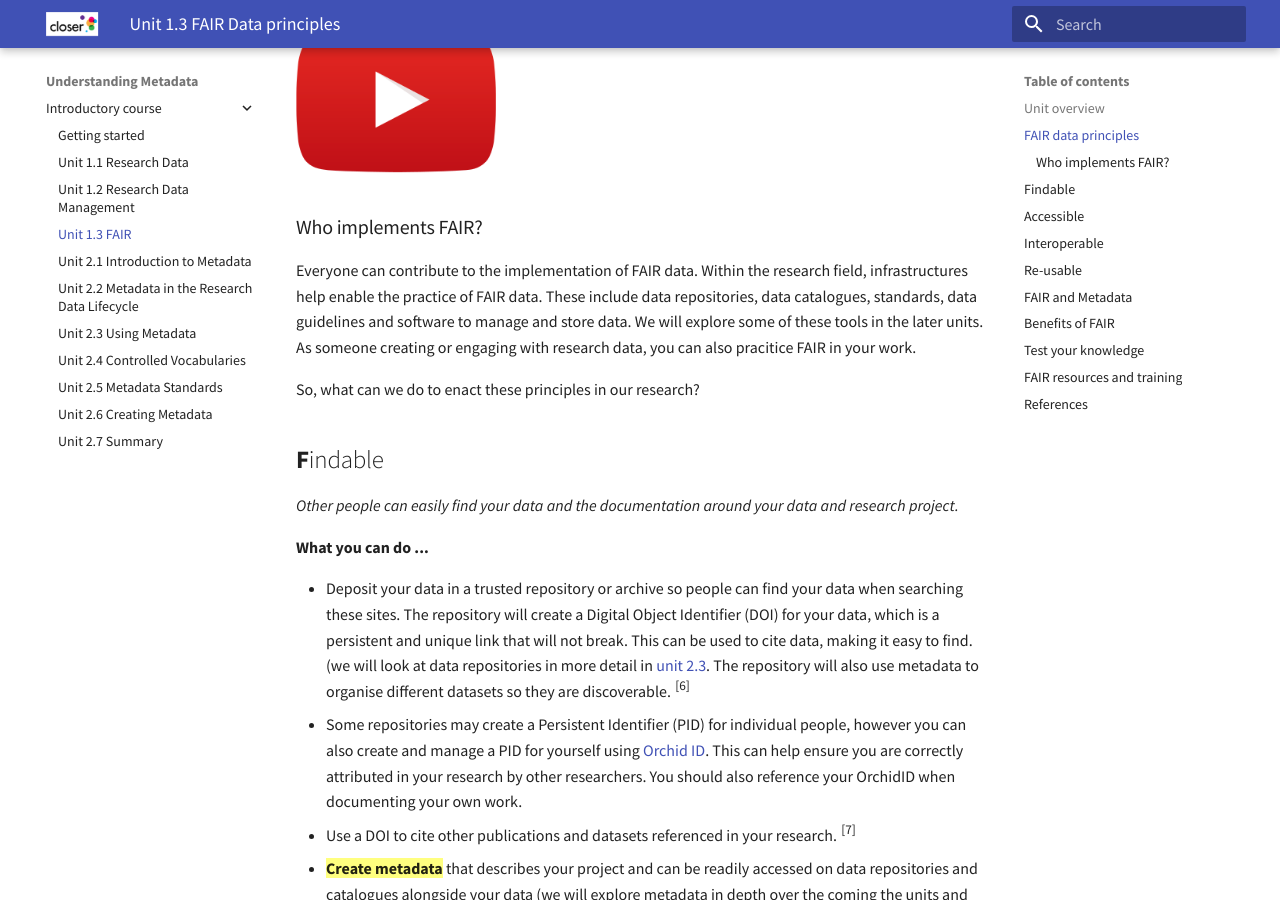
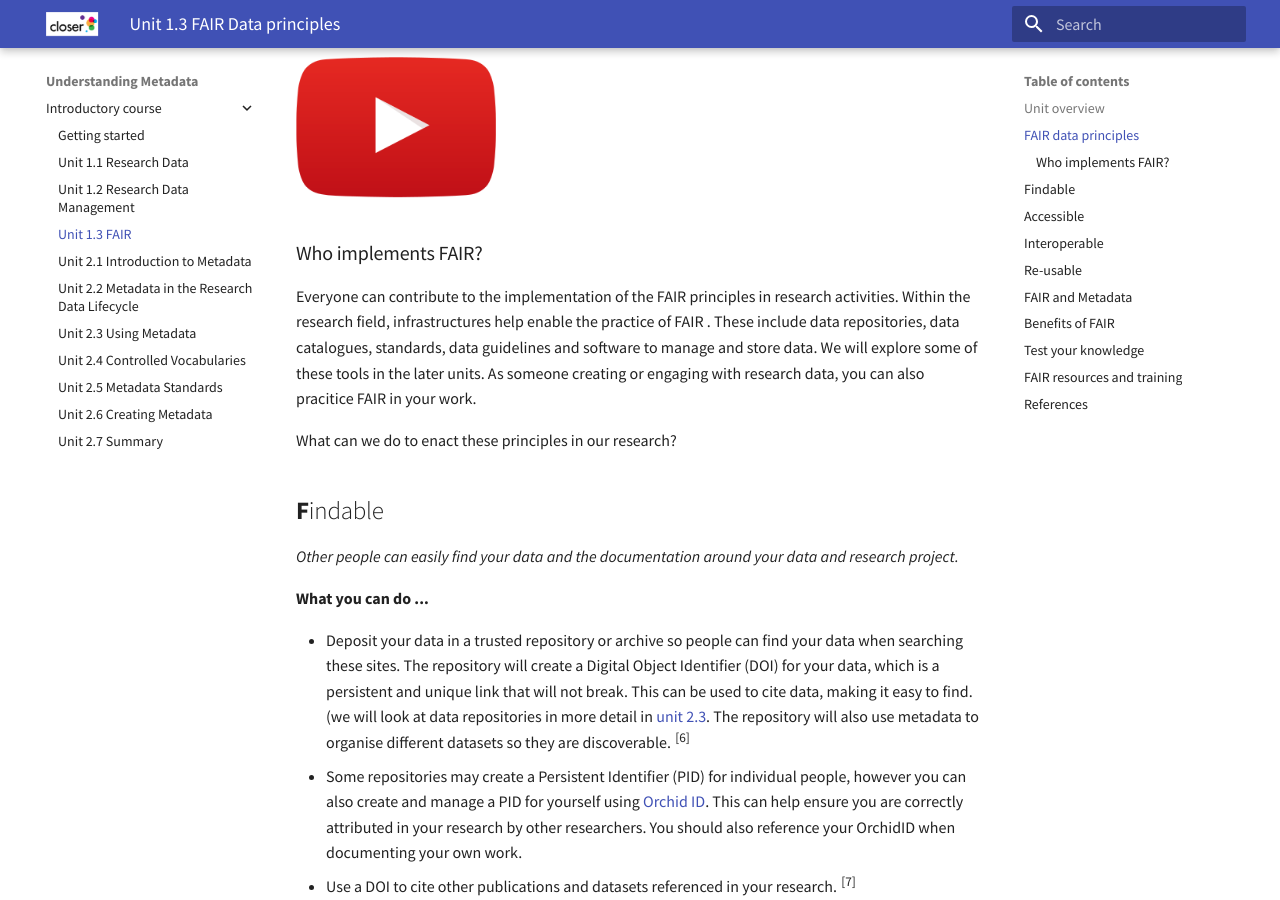
Before and after one commit to spuddybike/understanding-metadata, an MkDocs documentation site: the page built from docs/introduction/1.3 FAIR.md, in a window 1280 px wide and 900 px high, scrolled down 1294 px. Built offline with MkDocs 1.6.1 and Material for MkDocs 9.7.7, drawn with Linux system fonts in a browser that asks for light colours; some of the changed text lies outside the part shown.

Commit message:
Update 1.3 FAIR.md

```diff
--- a/docs/introduction/1.3 FAIR.md
+++ b/docs/introduction/1.3 FAIR.md
@@ -15,9 +15,9 @@
     **Intended Learning Outcome **
     By the end of the unit, you will be able to ...
 
-    - Explain the four FAIR principles (Findable, Accessible, Interoperable, Re-usable)
-    - Understand the role of FAIR in research and it's benefits
-    - Identify research activities and research tools to implement FAIR
+    - Define the four FAIR principles (Findable, Accessible, Interoperable, Re-usable)
+    - Recognise the role of FAIR in research and it's benefits
+    - Identify research activities and research tools that support the implementation of the FAIR principles in research activities
 
 ## FAIR data principles
 
@@ -50,9 +50,9 @@
 
 ### Who implements FAIR?
 
-Everyone can contribute to the implementation of FAIR data. Within the research field, infrastructures help enable the practice of FAIR data. These include data repositories, data catalogues, standards, data guidelines and software to manage and store data. We will explore some of these tools in the later units. As someone creating or engaging with research data, you can also pracitice FAIR in your work.
+Everyone can contribute to the implementation of the FAIR principles in research activities. Within the research field, infrastructures help enable the practice of FAIR . These include data repositories, data catalogues, standards, data guidelines and software to manage and store data. We will explore some of these tools in the later units. As someone creating or engaging with research data, you can also pracitice FAIR in your work.
 
-So, what can we do to enact these principles in our research?
+What can we do to enact these principles in our research?
 
 ## **F**indable
 
@@ -146,7 +146,7 @@
     By documenting your dataset and research methods, FAIR provides proof of transparent and valid conduct, providing people with confidence in data and research. Having clear and robust documentation builds trust, fosters collaboration, and strengthens the credibility of research findings.
 
 
-??? tip "** Maximises the value and usefulness of data**"
+??? tip "**Maximises the value and usefulness of data**"
     Adopting FAIR practices, ensures the long-term preservation and use of data. By using standard software and depositing data in trusted repositories, data is securely stored and discoverable for other people. This means data can outlive an individual project and can be used by other projects as secondary data or in a cross-study comparison. Having strong documentation that uses standardised terms further helps others to find, understand and use  data, even if they don't have any contact with the original research team. For researchers who created the data, their data reaches more people and can be cited more widely, increasing their visibility without adding any further work.
 
 ??? tip "**Saves money, time and resources**"
```
Also changed, not shown: other parts of docs/introduction/1.3 FAIR.md (+4 -4 lines).
